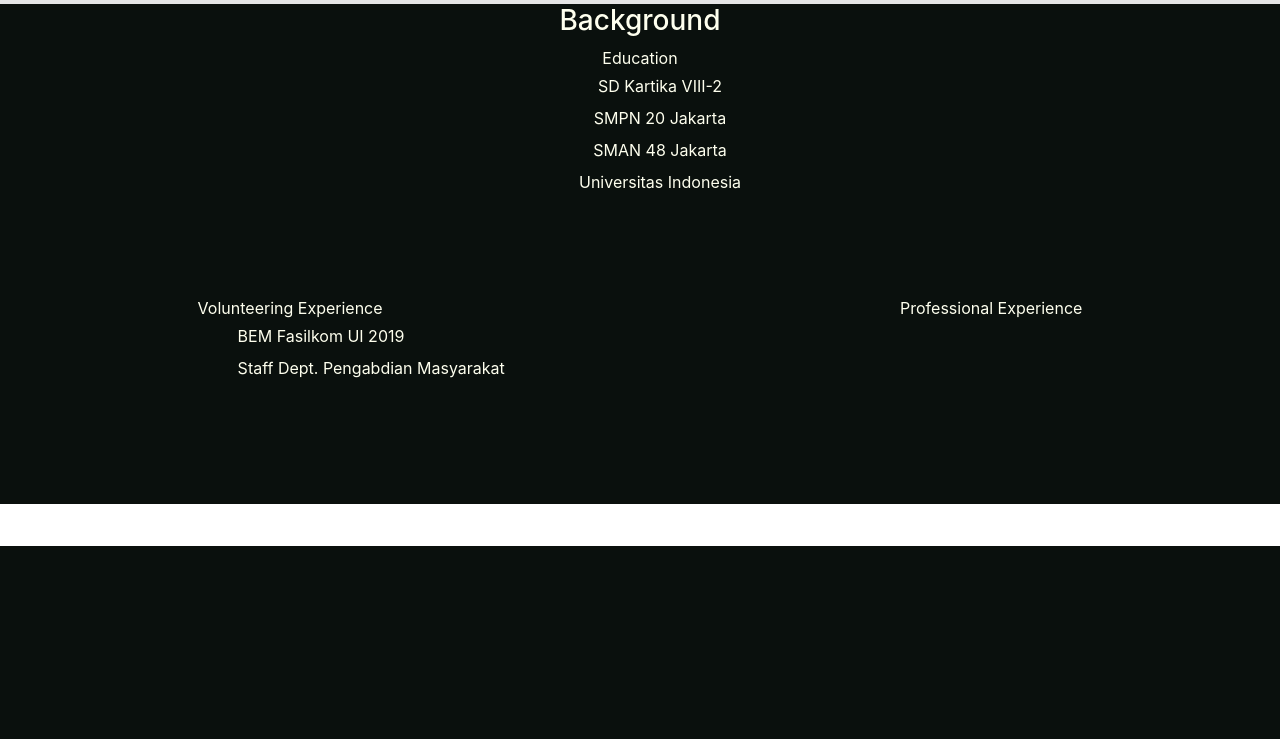
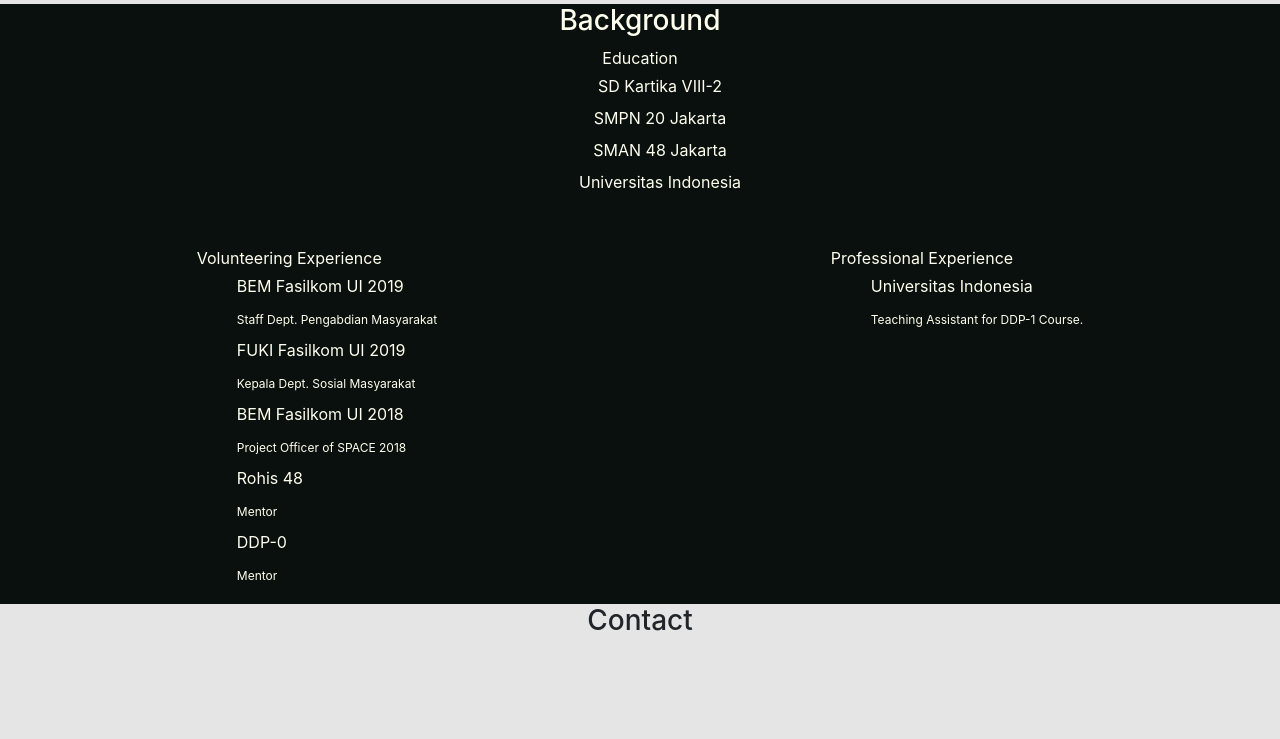
Before and after one commit to mechateam/mechateam.github.io, a PHP site: page /index.html in a window 1280 px wide; the page is wider, and only the part inside the window is pictured. Shown: the part 546-1285 px from the top of that part. Before the commit the page ends 1092 px from the top of that part, so only its background shows below. Run offline with PHP 8.4, Linux system fonts and the light colour scheme.

Commit message:
Adding bunch of stuff

```diff
--- a/index.html
+++ b/index.html
@@ -10,8 +10,8 @@
   <div class="home fixed-top">
     <nav class="nav nav-black justify-content-end fixed-top">
   	<a class="nav-link nav-link-white active" href="#profile-page">About</a>
-  	<a class="nav-link nav-link-white" href="#">Background</a>
-  	<a class="nav-link nav-link-white" href="#">Contact</a>
+  	<a class="nav-link nav-link-white" href="#Background">Background</a>
+  	<a class="nav-link nav-link-white" href="#Contact">Contact</a>
 	</nav>
 	<nav class="navbar justify-content-start">
   	<a class="navbar-brand" href="#">
@@ -49,15 +49,33 @@
           <li>BEM Fasilkom UI 2019<br />
             <span>Staff Dept. Pengabdian Masyarakat</span>
           </li>
+          <li>FUKI Fasilkom UI 2019<br />
+            <span>Kepala Dept. Sosial Masyarakat</span>
+          </li>
+          <li>BEM Fasilkom UI 2018<br />
+            <span>Project Officer of SPACE 2018</span>
+          </li>
+          <li>Rohis 48<br />
+            <span>Mentor</span>
+          </li>
+          <li>DDP-0<br />
+            <span>Mentor</span>
+          </li>
         </ul>
       </div>
-      <div class="d-flex font-white">Professional Experience</div>
+      <div class="font-white">Professional Experience
+        <ul>
+          <li>Universitas Indonesia<br />
+            <span>Teaching Assistant for DDP-1 Course.</span>
+          </li>
+        </ul>
+      </div>
     </div>
 
   </div>
 
 
   <div class="Contact">
-
+  	<h3 class="text-center mx-auto">Contact</h3>
   </div>
 </main>
--- a/styling.css
+++ b/styling.css
@@ -56,15 +56,15 @@
 }
 
 .Background{
-	height: 500px;
+	height: 600px;
 	background-color: #0A100D;
 }
 .top-background{
-	height: 250px;
+	height: 400px;
 }
 .low-background{
-	height: 250px;
-
+	height: 400px;
+	margin-top: -200px;
 }
 .low-end{
 	position: relative;
@@ -78,3 +78,11 @@
 	line-height: 200%;
 	list-style-type: none;
 }
+span{
+	line-height: 13px;
+	font-size: 12px;
+}
+
+.Contact{
+	height: 135px;
+}
```
